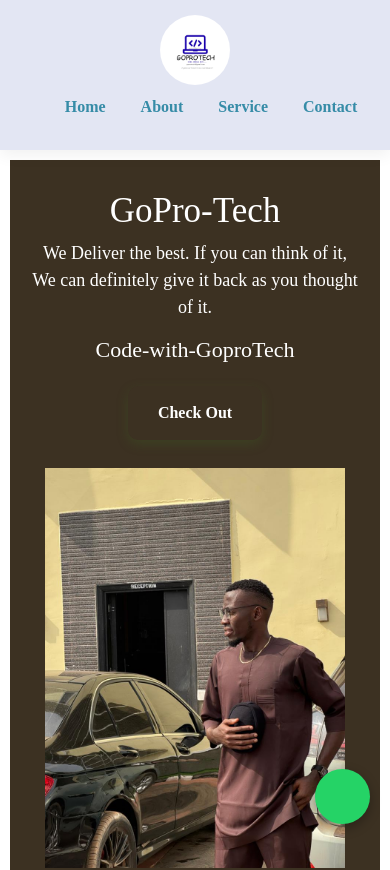
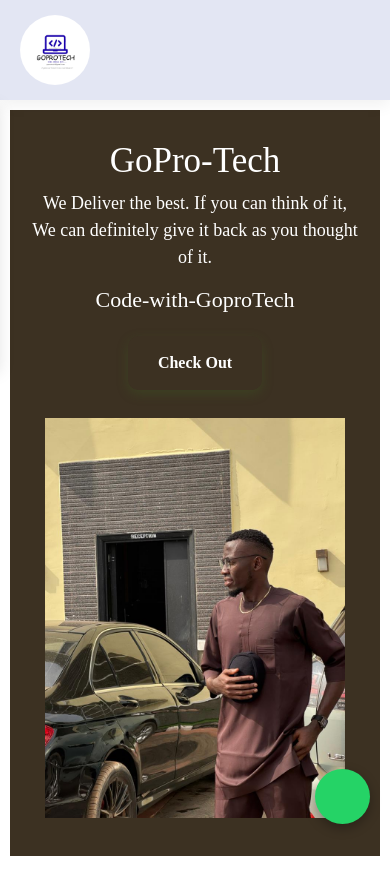
Before and after one commit to EzeAbelKenechukwu/gopro-tech, a React (Vite) app: page / in a window 390 px wide. Shown: the top 870 px of the page. Built offline with nearby package versions, Linux system fonts and the light colour scheme; the HTML template or start-up script is replaced by a standard one.

Commit message:
Updated homepage design

```diff
--- a/src/Header.jsx
+++ b/src/Header.jsx
@@ -1,12 +1,25 @@
 import { Link } from "react-router-dom";
+import { useState } from "react";
 import imgg from "./image/img-g.jpg";
 import "./HeaderGo.css";
 
 export const Header = () => {
+  const [menuOpen, setMenuOpen] = useState(false);
+
   return (
     <div className="gopro">
-        <img src={imgg} alt="GoPro" />
-      <ul className="Navbar">
+      <img src={imgg} alt="GoPro" />
+
+      {/* Hamburger Icon */}
+      <div
+        className="menu-icon"
+        onClick={() => setMenuOpen(!menuOpen)}
+      >
+        <i className="fas fa-bars"></i>
+      </div>
+
+      {/* Navbar */}
+      <ul className={menuOpen ? "Navbar active" : "Navbar"}>
         <li><Link to="/">Home</Link></li>
         <li><Link to="/about">About</Link></li>
         <li><Link to="/service">Service</Link></li>
--- a/src/HeaderGo.css
+++ b/src/HeaderGo.css
@@ -492,6 +492,14 @@
   text-align: center;
   color: #fff;
 }
+.text-3{
+  background-image: url(./image/img-2.jpg);
+  padding-bottom: 3px;
+  font-size: 16px;
+  font-weight: bold;
+  text-align: center;
+  color: #fff;
+}
 .text p{
   margin-bottom: 10px;
 }
@@ -763,6 +771,12 @@
   transform: scale(1.1);
   transition: 0.3s;
 }
+.menu-icon{
+  display: none;
+  font-size: 28px;
+  cursor: pointer;
+  color: #368CA7;
+}
 
 @keyframes bounce {
   0%,
@@ -795,16 +809,49 @@
     padding: 15px;
   }
 
+ @media (max-width: 768px){
+
+  .gopro{
+    flex-direction: row;
+    justify-content: space-between;
+    align-items: center;
+    padding: 15px 20px;
+    position: relative;
+  }
+
+  .gopro img{
+    width: 70px;
+  }
+
+  .menu-icon{
+    display: block;
+  }
+
   .Navbar{
-    flex-wrap: wrap;
-    justify-content: center;
-    gap: 15px;
-    margin-top: 10px;
+    position: absolute;
+    top: 100%;
+    left: -100%;
+    width: 100%;
+    background: #e3e6f3;
+    flex-direction: column;
+    text-align: center;
+    padding: 20px 0;
+    transition: 0.4s ease;
+    box-shadow: 0 5px 15px rgba(0,0,0,0.1);
+  }
+
+  .Navbar.active{
+    left: 0;
+  }
+
+  .Navbar li{
+    padding: 15px 0;
   }
 
   .Navbar li a{
-    font-size: 16px;
+    font-size: 18px;
   }
+}
 
   .gopro img{
     width: 70px;
--- a/src/Home.jsx
+++ b/src/Home.jsx
@@ -1,6 +1,8 @@
 
 import img2 from "./image/img-3.jpg";
 import img4 from "./image/img-4.jpg";
+import img3 from "./image/img-3.jpg";
+import img6 from "./image/img-6.jpg";
 
 
 
@@ -85,7 +87,7 @@
       </div>
       <div className="rate-container">
         <div>
-         <img src={img2} alt="GoPro" />
+         <img src={img4} alt="GoPro" />
           <ul>
            <i className="bi bi-star-fill"></i>
            <i className="bi bi-star-fill"></i>
@@ -112,7 +114,7 @@
           </p>
         </div>
         <div>
-         <img src={img4} alt="GoPro" />
+         <img src={img6} alt="GoPro" />
           <ul>
           <i className="bi bi-star-fill"></i>
            <i className="bi bi-star-fill"></i>
@@ -122,7 +124,7 @@
           </ul>
          <p>"Joinimg the GoPro Tech community was one of the best decisions i  made. The suppot, mentorship, and learning resources have greatlty improved my development journey</p>
           <p>
-           By <strong>Mich</strong>
+           By <strong>DI</strong>
 
           </p>
 
```
